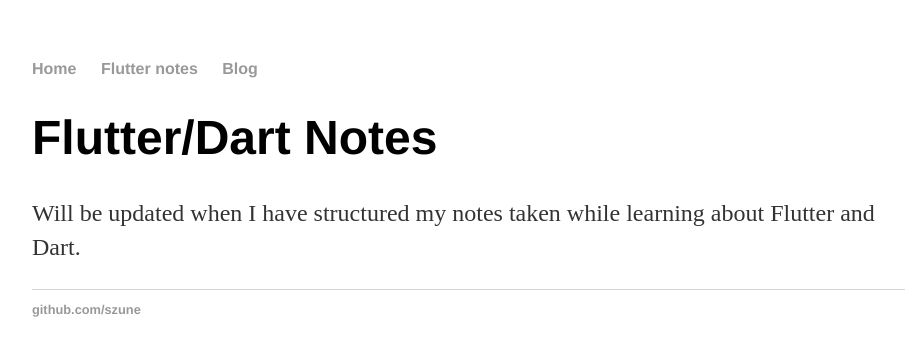
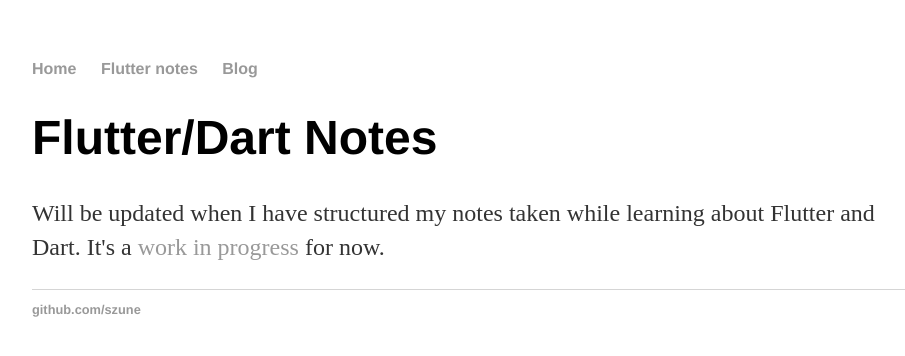
Before and after one commit to Szune/szune.github.io, a Jekyll site: the page built from flutter-notes/index.html, in a window 1280 px wide. Shown: the top 356 px of the page, without its empty margins (160-1065 px from the left). Built offline with Jekyll 4.4.1, drawn with Linux system fonts in a browser that asks for light colours.

Commit message:
Update index.html

```diff
--- a/flutter-notes/index.html
+++ b/flutter-notes/index.html
@@ -4,5 +4,5 @@ title: Flutter notes | Erik - cyberspacer
 ---
 <div class="blurb">
 	<h1>Flutter/Dart Notes</h1>
-	<p>Will be updated when I have structured my notes taken while learning about Flutter and Dart.</p>
+	<p>Will be updated when I have structured my notes taken while learning about Flutter and Dart. It's a <a href="notes.html">work in progress</a> for now.</p>
 </div><!-- /.blurb -->
```
